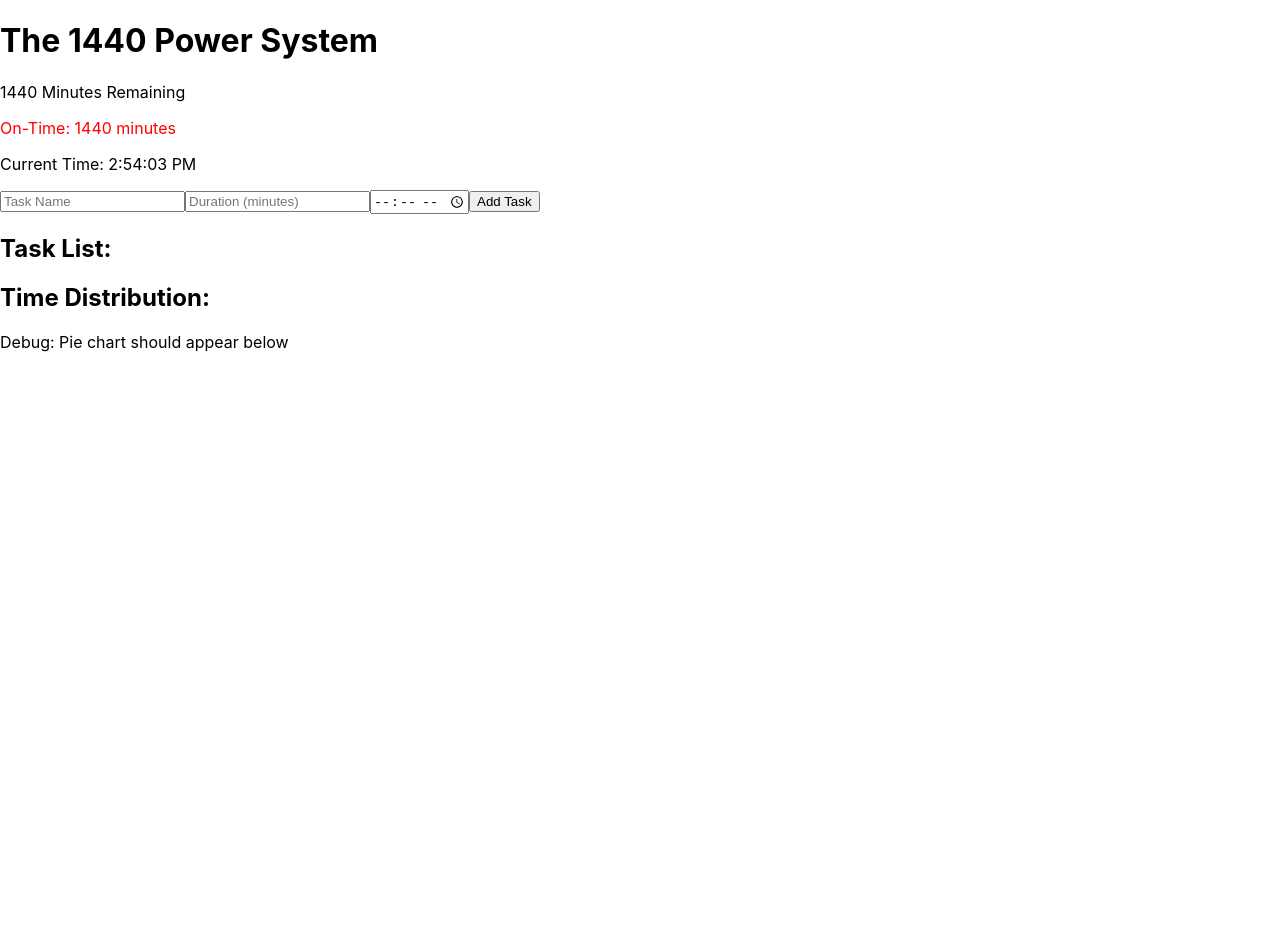
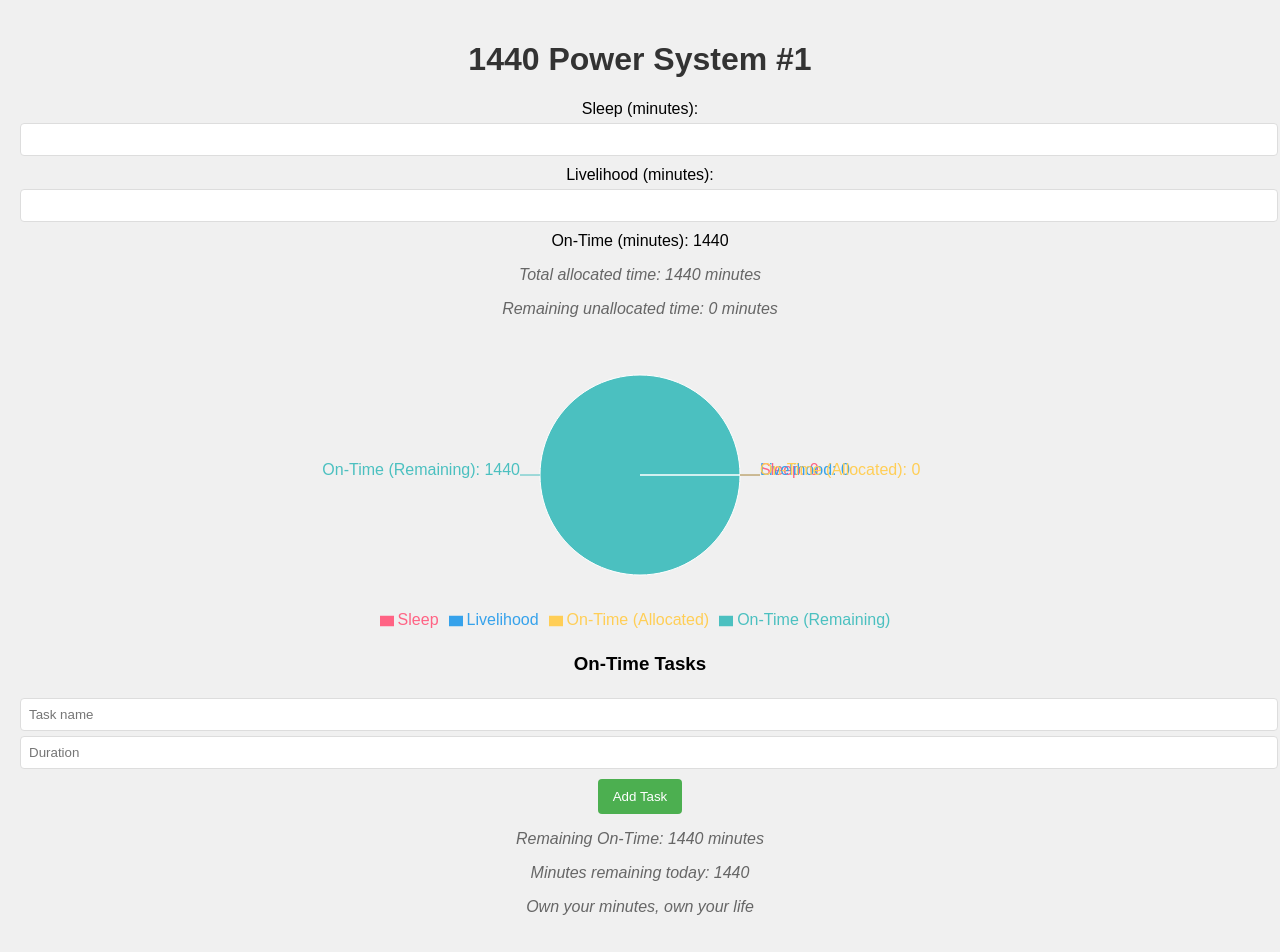
Before and after one commit to kmac1310/my-first-react-app, a React (Create React App) app: page / in a window 1280 px wide. Before the commit the page ends 800 px from the top, so only its background shows below. Built offline with nearby package versions, Linux system fonts and the light colour scheme.

Commit message:
Update 1440 Power System

```diff
--- a/package.json
+++ b/package.json
@@ -4,6 +4,8 @@
   "private": true,
   "homepage": "http://kmac1310.github.io/my-first-react-app",
   "dependencies": {
+    "@radix-ui/react-slot": "^1.1.0",
+    "@radix-ui/react-tooltip": "^1.1.2",
     "@testing-library/jest-dom": "^5.17.0",
     "@testing-library/react": "^13.4.0",
     "@testing-library/user-event": "^13.5.0",
--- a/src/App.js
+++ b/src/App.js
@@ -1,4 +1,6 @@
+import React from 'react';
 import The1440PowerSystem from './The1440PowerSystem';
+import './App.css';
 
 function App() {
   return (
--- a/src/The1440PowerSystem.js
+++ b/src/The1440PowerSystem.js
@@ -1,128 +1,101 @@
 import React, { useState, useEffect } from 'react';
 import { PieChart, Pie, Cell, ResponsiveContainer, Legend, Tooltip } from 'recharts';
 
-const The1440PowerSystem = () => {
+function The1440PowerSystem() {
+  const [sleep, setSleep] = useState('');
+  const [livelihood, setLivelihood] = useState('');
   const [tasks, setTasks] = useState([]);
-  const [newTask, setNewTask] = useState({ name: '', duration: '', start: '' });
+  const [newTaskName, setNewTaskName] = useState('');
+  const [newTaskDuration, setNewTaskDuration] = useState('');
   const [remainingMinutes, setRemainingMinutes] = useState(1440);
-  const [currentTime, setCurrentTime] = useState('');
-
-  const COLORS = ['#0088FE', '#00C49F', '#FFBB28', '#FF8042', '#8884D8', '#82ca9d', '#FF6663', '#E0FF4F', '#6B5B95', '#88B04B'];
-  const ON_TIME_COLOR = '#4CAF50'; // Green color for On-Time in pie chart
 
   useEffect(() => {
     const timer = setInterval(() => {
-      setCurrentTime(new Date().toLocaleTimeString());
-    }, 1000);
+      const now = new Date();
+      const endOfDay = new Date(now.getFullYear(), now.getMonth(), now.getDate(), 23, 59, 59);
+      const diff = Math.floor((endOfDay.getTime() - now.getTime()) / 60000);
+      setRemainingMinutes(diff);
+    }, 60000);
+
     return () => clearInterval(timer);
   }, []);
 
-  useEffect(() => {
-    const totalTaskMinutes = tasks.reduce((sum, task) => sum + parseInt(task.duration), 0);
-    setRemainingMinutes(1440 - totalTaskMinutes);
-  }, [tasks]);
+  const updateTime = (zone, value) => {
+    if (zone === 'sleep') setSleep(value);
+    if (zone === 'livelihood') setLivelihood(value);
+  };
 
-  const handleAddTask = () => {
-    if (newTask.name && newTask.duration && newTask.start) {
-      const duration = parseInt(newTask.duration);
-      const startTime = new Date(`2000-01-01 ${newTask.start}`);
-      const endTime = new Date(startTime.getTime() + duration * 60000);
-      const end = endTime.toLocaleTimeString([], { hour: '2-digit', minute: '2-digit' });
+  const calculateOnTime = () => {
+    const sleepTime = sleep ? parseInt(sleep) : 0;
+    const livelihoodTime = livelihood ? parseInt(livelihood) : 0;
+    return Math.max(0, 1440 - sleepTime - livelihoodTime);
+  };
 
-      setTasks([...tasks, { ...newTask, duration, end }]);
-      setNewTask({ name: '', duration: '', start: '' });
+  const addTask = () => {
+    if (newTaskName && newTaskDuration) {
+      const duration = parseInt(newTaskDuration);
+      const totalTaskDuration = tasks.reduce((sum, task) => sum + task.duration, 0) + duration;
+      if (totalTaskDuration <= calculateOnTime()) {
+        setTasks([...tasks, { id: Date.now(), name: newTaskName, duration }]);
+        setNewTaskName('');
+        setNewTaskDuration('');
+      } else {
+        alert("Total task duration exceeds On-Time allocation!");
+      }
     }
   };
 
-  const handleRemoveTask = (index) => {
-    const updatedTasks = tasks.filter((_, i) => i !== index);
-    setTasks(updatedTasks);
+  const removeTask = (id) => {
+    setTasks(tasks.filter(task => task.id !== id));
   };
 
-  const getChartData = () => {
-    const taskData = tasks.map(task => ({
-      name: task.name,
-      value: parseInt(task.duration)
-    }));
+  const totalTaskDuration = tasks.reduce((sum, task) => sum + task.duration, 0);
+  const onTime = calculateOnTime();
+  const remainingOnTime = onTime - totalTaskDuration;
 
-    taskData.push({ name: 'On-Time', value: remainingMinutes });
+  const chartData = [
+    { name: 'Sleep', value: sleep ? parseInt(sleep) : 0, color: '#FF6384' },
+    { name: 'Livelihood', value: livelihood ? parseInt(livelihood) : 0, color: '#36A2EB' },
+    { name: 'On-Time (Allocated)', value: totalTaskDuration, color: '#FFCE56' },
+    { name: 'On-Time (Remaining)', value: remainingOnTime, color: '#4BC0C0' }
+  ];
 
-    return taskData;
-  };
-
-  // Added console.log here
-  console.log(getChartData());
+  const totalAllocated = chartData.reduce((sum, item) => sum + item.value, 0);
 
   return (
-    <div className="max-w-4xl mx-auto p-4">
-      <h1 className="text-3xl font-bold mb-4">The 1440 Power System</h1>
-      <div className="mb-4">
-        <p className="text-xl font-semibold">{remainingMinutes} Minutes Remaining</p>
-        <p className="text-xl font-semibold" style={{ color: '#FF0000' }}>On-Time: {remainingMinutes} minutes</p>
-        <p>Current Time: {currentTime}</p>
+    <div className="The1440PowerSystem">
+      <h1>1440 Power System #1</h1>
+      <div>
+        <label>Sleep (minutes):
+          <input type="number" value={sleep} onChange={(e) => updateTime('sleep', e.target.value)} />
+        </label>
       </div>
-      <div className="flex flex-wrap mb-4">
-        <input
-          type="text"
-          placeholder="Task Name"
-          className="border p-2 m-1"
-          value={newTask.name}
-          onChange={(e) => setNewTask({ ...newTask, name: e.target.value })}
-        />
-        <input
-          type="number"
-          placeholder="Duration (minutes)"
-          className="border p-2 m-1"
-          value={newTask.duration}
-          onChange={(e) => setNewTask({ ...newTask, duration: e.target.value })}
-        />
-        <input
-          type="time"
-          className="border p-2 m-1"
-          value={newTask.start}
-          onChange={(e) => setNewTask({ ...newTask, start: e.target.value })}
-        />
-        <button onClick={handleAddTask} className="bg-blue-500 text-white p-2 m-1 rounded">
-          Add Task
-        </button>
+      <div>
+        <label>Livelihood (minutes):
+          <input type="number" value={livelihood} onChange={(e) => updateTime('livelihood', e.target.value)} />
+        </label>
       </div>
-      <div className="flex flex-wrap">
-        <div className="w-full md:w-1/2 pr-4">
-          <h2 className="text-xl font-semibold mb-2">Task List:</h2>
-          <ul className="mb-4">
-            {tasks.map((task, index) => (
-              <li key={index} className="mb-2 flex justify-between items-center">
-                <span>
-                  {task.name} ({task.duration} minutes) - Start: {task.start}, End: {task.end}
-                </span>
-                <button onClick={() => handleRemoveTask(index)} className="bg-red-500 text-white p-1 text-sm rounded">
-                  Remove
-                </button>
-              </li>
-            ))}
-          </ul>
+      <div>
+        <label>On-Time (minutes): {onTime}</label>
       </div>
-        <div className="w-full md:w-1/2">
-          <h2 className="text-xl font-semibold mb-2">Time Distribution:</h2>
-          <p className="text-red-500 font-bold">Debug: Pie chart should appear below</p>
-          <div className="h-80">
-            <ResponsiveContainer width="100%" height="100%">
+      <div>
+        <p>Total allocated time: {totalAllocated} minutes</p>
+        <p>Remaining unallocated time: {1440 - totalAllocated} minutes</p>
+      </div>
+      <div style={{ width: '100%', height: 300 }}>
+        <ResponsiveContainer>
           <PieChart>
             <Pie
-                  data={getChartData()}
-                  dataKey="value"
-                  nameKey="name"
+              data={chartData}
               cx="50%"
               cy="50%"
-                  outerRadius={80}
+              outerRadius={100}
               fill="#8884d8"
-                  label
+              dataKey="value"
+              label={({ name, value }) => `${name}: ${value}`}
             >
-                  {getChartData().map((entry, index) => (
-                    <Cell
-                      key={`cell-${index}`}
-                      fill={entry.name === 'On-Time' ? ON_TIME_COLOR : COLORS[index % COLORS.length]}
-                    />
+              {chartData.map((entry, index) => (
+                <Cell key={`cell-${index}`} fill={entry.color} />
               ))}
             </Pie>
             <Tooltip />
@@ -130,10 +103,37 @@ const The1440PowerSystem = () => {
           </PieChart>
         </ResponsiveContainer>
       </div>
+      <div>
+        <h3>On-Time Tasks</h3>
+        {tasks.map(task => (
+          <div key={task.id}>
+            <span>{task.name} - {task.duration} min</span>
+            <button onClick={() => removeTask(task.id)}>Remove</button>
           </div>
+        ))}
+        <div>
+          <input
+            type="text"
+            placeholder="Task name"
+            value={newTaskName}
+            onChange={(e) => setNewTaskName(e.target.value)}
+          />
+          <input
+            type="number"
+            placeholder="Duration"
+            value={newTaskDuration}
+            onChange={(e) => setNewTaskDuration(e.target.value)}
+          />
+          <button onClick={addTask}>Add Task</button>
         </div>
+        <p>Remaining On-Time: {remainingOnTime} minutes</p>
+      </div>
+      <div>
+        <p>Minutes remaining today: {remainingMinutes}</p>
+      </div>
+      <p>Own your minutes, own your life</p>
     </div>
   );
-};
+}
 
 export default The1440PowerSystem;
--- a/src/index.css
+++ b/src/index.css
@@ -1,13 +1,73 @@
 body {
+  font-family: Arial, sans-serif;
   margin: 0;
-  font-family: -apple-system, BlinkMacSystemFont, 'Segoe UI', 'Roboto', 'Oxygen',
-    'Ubuntu', 'Cantarell', 'Fira Sans', 'Droid Sans', 'Helvetica Neue',
-    sans-serif;
-  -webkit-font-smoothing: antialiased;
-  -moz-osx-font-smoothing: grayscale;
+  padding: 20px;
+  background-color: #f0f0f0;
 }
 
-code {
-  font-family: source-code-pro, Menlo, Monaco, Consolas, 'Courier New',
-    monospace;
+.PowerSystem {
+  max-width: 800px;
+  margin: 0 auto;
+  background-color: white;
+  padding: 20px;
+  border-radius: 8px;
+  box-shadow: 0 0 10px rgba(0,0,0,0.1);
 }
+
+h1 {
+  text-align: center;
+  color: #333;
+}
+
+label {
+  display: block;
+  margin-bottom: 10px;
+}
+
+input {
+  width: 100%;
+  padding: 8px;
+  margin-top: 5px;
+  border: 1px solid #ddd;
+  border-radius: 4px;
+}
+
+button {
+  background-color: #4CAF50;
+  color: white;
+  padding: 10px 15px;
+  border: none;
+  border-radius: 4px;
+  cursor: pointer;
+  margin-top: 10px;
+}
+
+button:hover {
+  background-color: #45a049;
+}
+
+.task-list {
+  margin-top: 20px;
+}
+
+.task-item {
+  display: flex;
+  justify-content: space-between;
+  align-items: center;
+  padding: 10px;
+  border-bottom: 1px solid #eee;
+}
+
+.task-item button {
+  background-color: #f44336;
+}
+
+.task-item button:hover {
+  background-color: #d32f2f;
+}
+
+p {
+  text-align: center;
+  font-style: italic;
+  color: #666;
+}
```
Also changed, not shown: 1 other file (tests, documents, lock files or other folders). Lines whose indentation alone changed are shown as unchanged.
